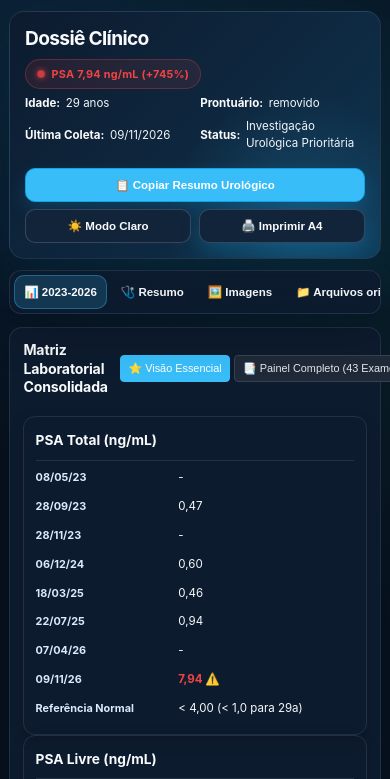
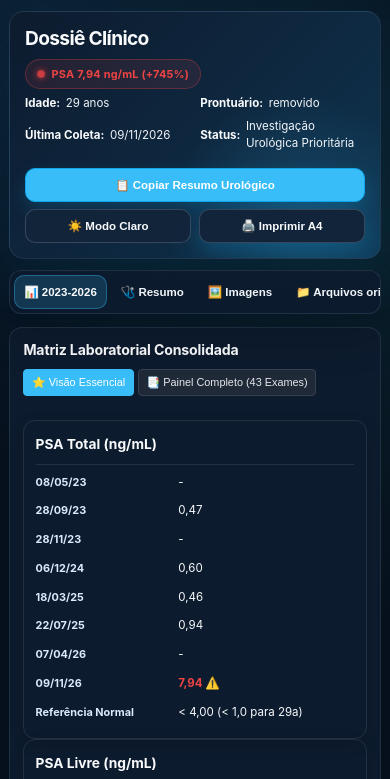
Before and after one commit to criarleal/exames, a plain HTML site: page index.html in a window 390 px wide. Shown: the top 779 px of the page. Drawn offline with nearby package versions, Linux system fonts and the light colour scheme.

Commit message:
Corrige cortes de controles no mobile

```diff
--- a/index.html
+++ b/index.html
@@ -1129,6 +1129,13 @@
       .pacs-hud-shortcuts { display: none; }
       .pacs-stage img { max-width: 100%; max-height: 100%; }
       .risk-legend { display: grid; grid-template-columns: 1fr 1fr; gap: .3rem; font-size: .65rem; }
+
+      /* Cabeçalhos com muitos controles não podem comprimir nem cortar botões. */
+      .card-title > div:first-child { flex-wrap: wrap !important; gap: .55rem !important; }
+      .card-title > div:first-child > div { flex: 1 1 100%; min-width: 0; max-width: 100%; overflow-x: auto; padding-bottom: .15rem; }
+      .card-title > div:first-child > div .pacs-tool-btn { flex: 0 0 auto; white-space: nowrap; }
+      .card-title > div:last-child { max-width: 100%; overflow-x: auto; padding-bottom: .15rem; }
+      .card-title > div:last-child .pacs-tool-btn { flex: 0 0 auto; white-space: nowrap; }
 
       /* No celular, cada exame vira um cartão legível em vez de uma tabela lateral. */
       .table-container.mobile-cards { overflow: visible; border: 0; box-shadow: none; background: transparent; }
```
